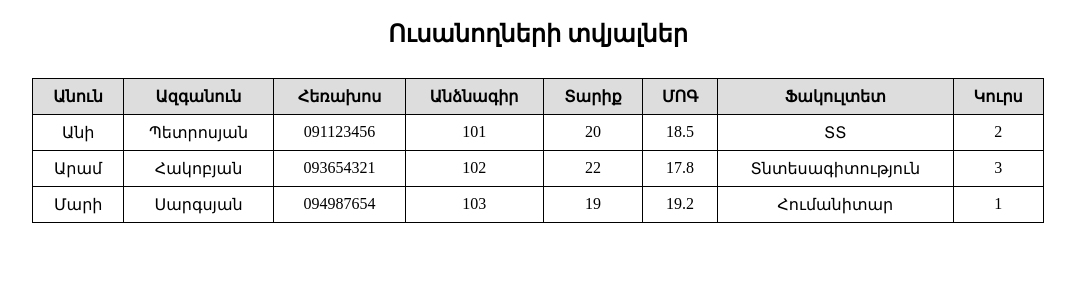
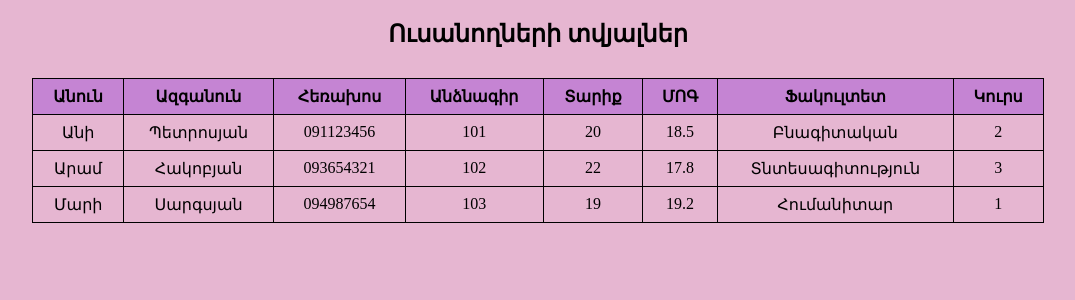
Before and after one commit to luizameliqbekyan/project2, a PHP site: page / in a window 1280 px wide. Shown: the top 300 px of the page, without its empty margins (102-1177 px from the left). Run offline with PHP 8.4, Linux system fonts and the light colour scheme.

Commit message:
user class

```diff
--- a/index.php
+++ b/index.php
@@ -7,7 +7,7 @@
 require_once 'classes.php';
 
 $students = [
-    new Student("Անի", "Պետրոսյան", 20, 101, "091123456", 18.5, "ՏՏ", 2),
+    new Student("Անի", "Պետրոսյան", 20, 101, "091123456", 18.5, "Բնագիտական", 2),
     new Student("Արամ", "Հակոբյան", 22, 102, "093654321", 17.8, "Տնտեսագիտություն", 3),
     new Student("Մարի", "Սարգսյան", 19, 103, "094987654", 19.2, "Հումանիտար", 1),
 ];
@@ -15,6 +15,9 @@ $students = [
 
 ?>
     <style>
+        body {
+            background-color: #e6b6d1ff;
+        }
         table {
             border-collapse: collapse;
             width: 80%;
@@ -26,7 +29,7 @@ $students = [
             text-align: center;
         }
         th {
-            background-color: #ddd;
+            background-color: #c584d3ff;
         }
     </style>
 </head>
```
